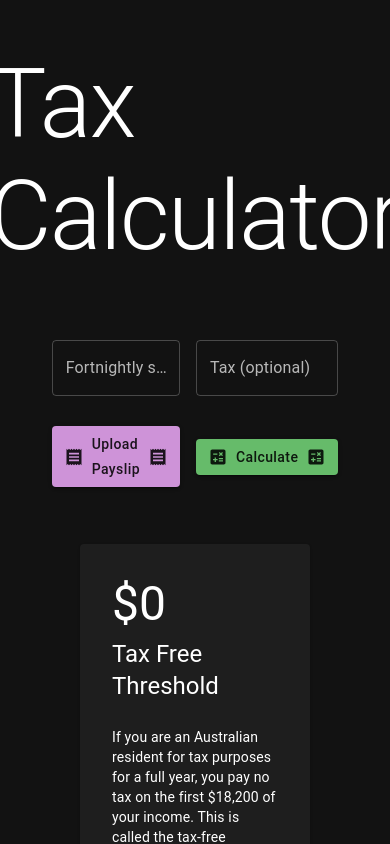
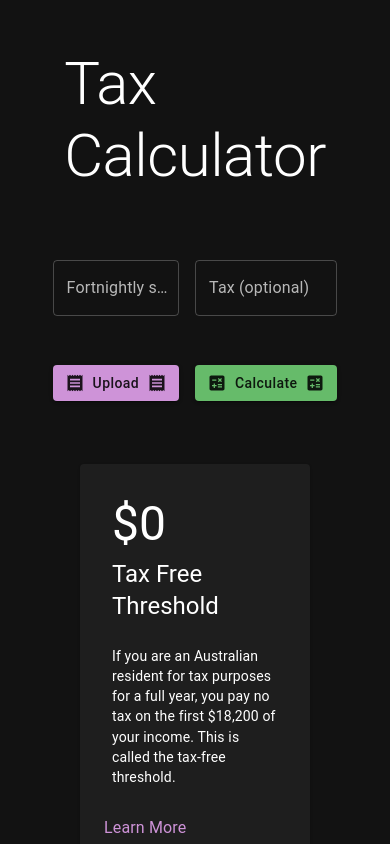
Before and after one commit to Kaiqi-Liang/Tax-Calculator, a React (Create React App) app in the folder frontend/: page / in a window 390 px wide. Shown: the top 844 px of the page. Built offline with nearby package versions, Linux system fonts and the light colour scheme.

Commit message:
responsive

```diff
--- a/frontend/src/App.tsx
+++ b/frontend/src/App.tsx
@@ -133,7 +133,7 @@ function App() {
   return (
     <Main>
       <CssBaseline />
-      <Title variant='h1'>
+      <Title variant='h2'>
         Tax Calculator
       </Title>
       <Form>
--- a/frontend/src/components/CategoryCard.tsx
+++ b/frontend/src/components/CategoryCard.tsx
@@ -17,7 +17,7 @@ const Header = styled(Box)({
 
 const Card = styled(MuiCard)({
   maxWidth: '20rem',
-  height: '25rem',
+  minHeight: '25rem',
   display: 'flex',
   flexDirection: 'column',
   justifyContent: 'space-between',
--- a/frontend/src/components/Upload.tsx
+++ b/frontend/src/components/Upload.tsx
@@ -15,6 +15,8 @@ function UploadButton({ setTax, setSalary, setOpen }:
     setOpen: React.Dispatch<React.SetStateAction<boolean>>,
   },
 ) {
+  const media = window.matchMedia('(max-width: 600px)');
+  const [mobile, setMobile] = React.useState(media.matches);
   return (
     <Stack
       direction='row'
@@ -53,7 +55,7 @@ function UploadButton({ setTax, setSalary, setOpen }:
           startIcon={<Receipt />}
           endIcon={<Receipt />}
         >
-          Upload Payslip
+          { `Upload ${mobile ? '' : 'Payslip'}` }
         </Button>
       </label>
     </Stack>
```
